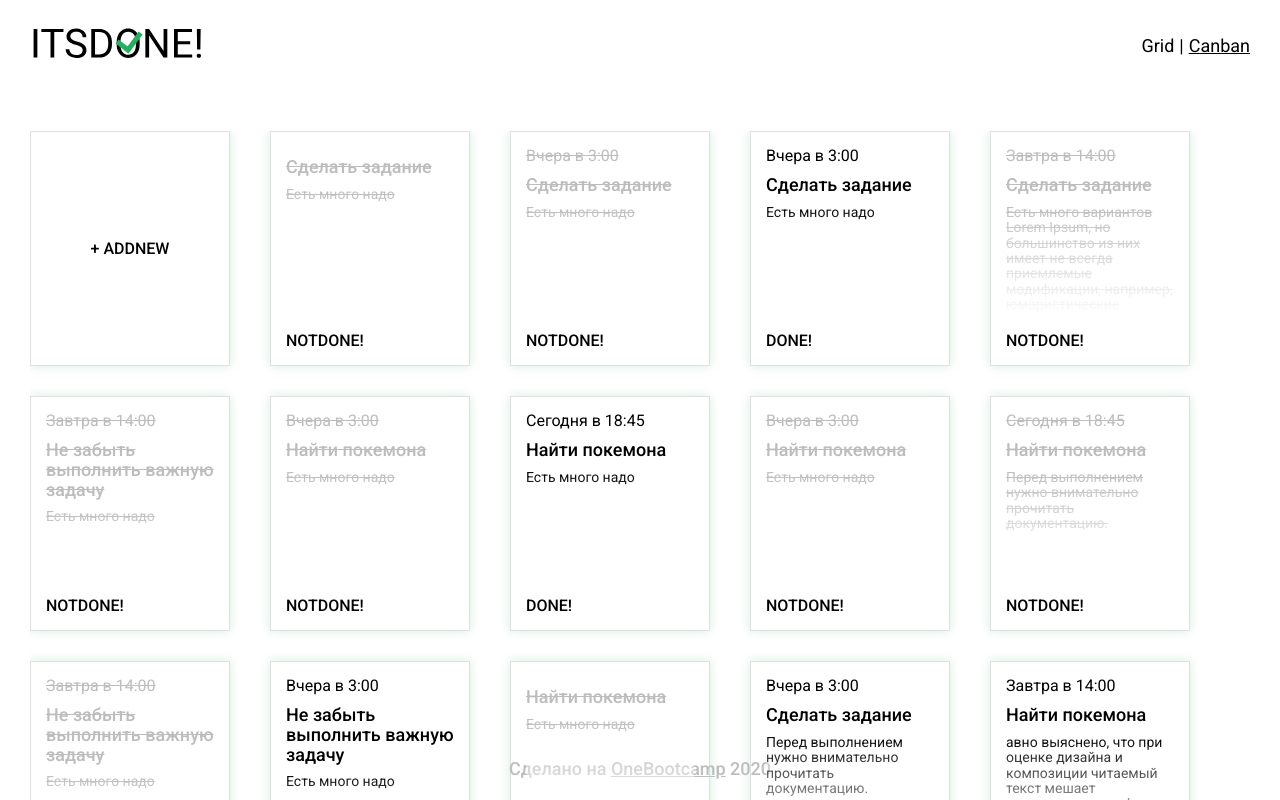
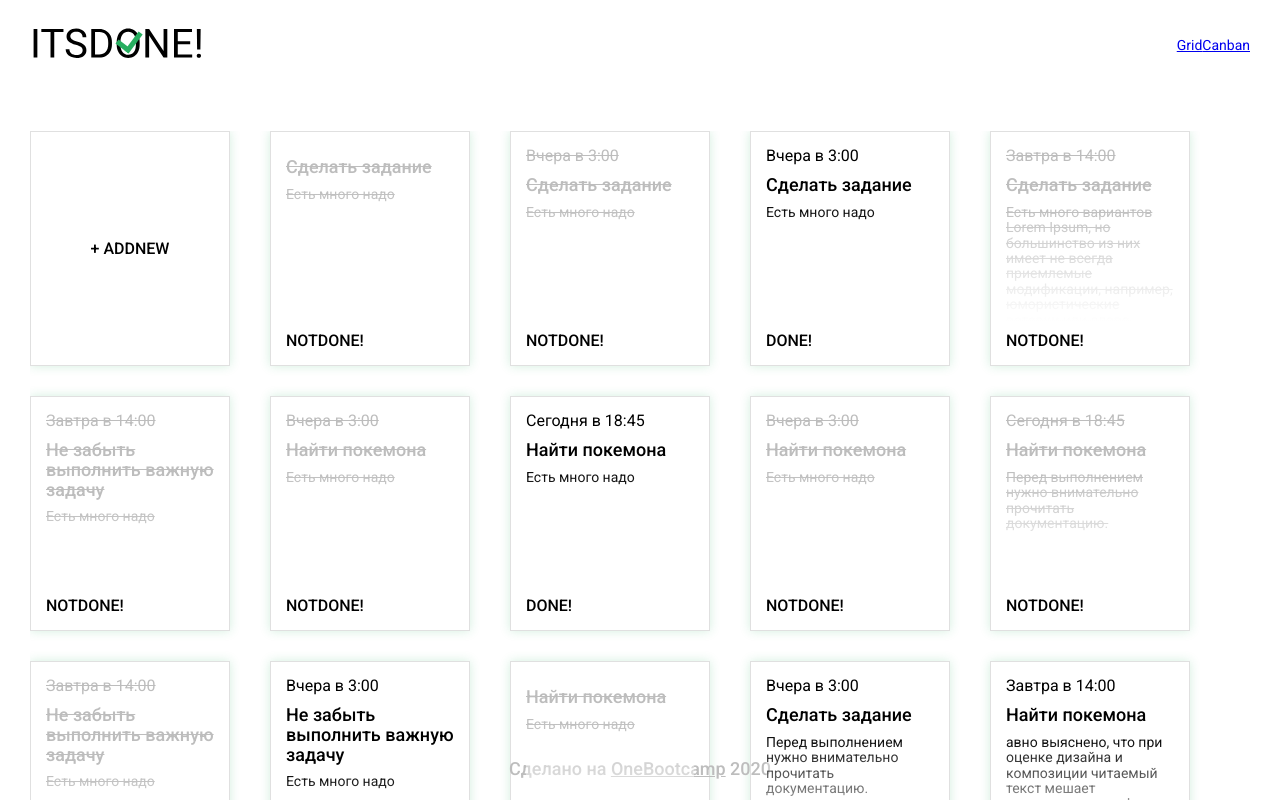
Before and after one commit to OneBootcamp-1-0/itsdone-1, a React app: page /grid in a window 1280 px wide. Shown: the top 800 px of the page. Built offline with nearby package versions, Linux system fonts and the light colour scheme.

Commit message:
added toggle for board appearance

```diff
--- a/src/components/Header/Header.jsx
+++ b/src/components/Header/Header.jsx
@@ -1,18 +1,36 @@
 import React from 'react';
 import css from './Header.css';
 import logo from '../../img/logo.svg';
+import { NavLink } from 'react-router-dom';
 
 const Header = () => {
+  const gridLinkRef = React.createRef();
+  const canbanLinkRef = React.createRef();
+
+  const onGridLinkClick = () => {
+    const canbanDataSet = canbanLinkRef.current.dataset;
+    if (canbanDataSet.activeLink === "true") {
+      canbanDataSet.activeLink = "false";
+      gridLinkRef.current.dataset.activeLink = "true";
+    }
+  };
+
+  const onCanbanLinkClick = () => {
+    const gridDataSet = gridLinkRef.current.dataset;
+    if (gridDataSet.activeLink === "true") {
+      gridDataSet.activeLink = "false";
+      canbanLinkRef.current.dataset.activeLink = "true";
+    }
+  };
+
   return (
     <header className={css.header}>
       <div className={css.header__logo}>
         <img src={logo} width='172' height='48' alt='It`s done!'></img>
       </div>
       <div>
-        <input className={`${css.hidden} ${css.toggle__input}`} id='grid' type='radio' value='grid' name='appearance'></input>
-        <label className={css.toggle__option} htmlFor='grid'>Grid</label>
-        <input className={`${css.hidden} ${css.toggle__input}`} id='canban' type='radio' value='canban' name='appearance' defaultChecked></input>
-        <label className={css.toggle__option} htmlFor='canban'>Canban</label>
+        <NavLink data-active-link="true" ref={gridLinkRef} onClick={onGridLinkClick} className={`${css.nav_link} ${css.nav_link_active}`} to='/grid'>Grid</NavLink>
+        <NavLink data-active-link="false" ref={canbanLinkRef} onClick={onCanbanLinkClick} className={css.nav_link} to='/canban'>Canban</NavLink>
       </div>
     </header>
   );
```
